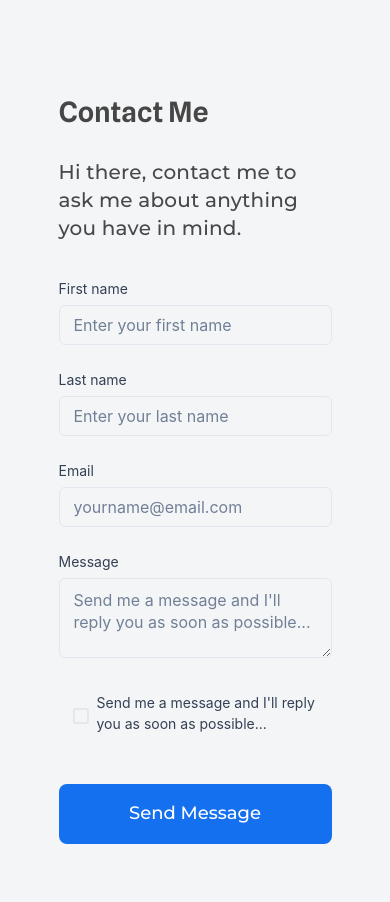
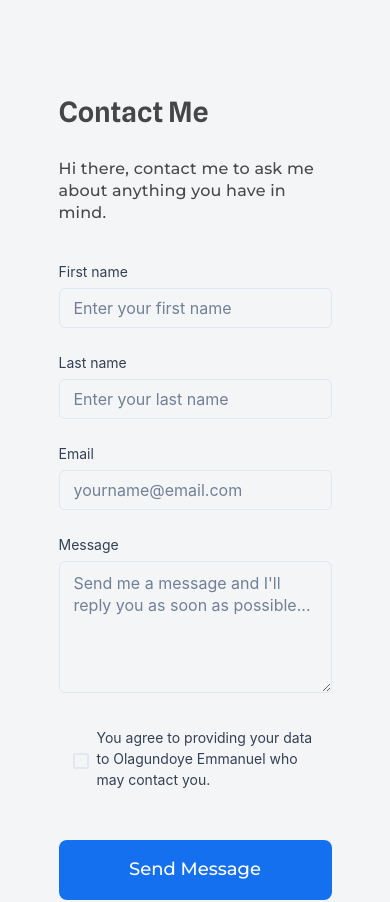
Before and after one commit to eoluwakayode34/profile-hng, a React (Vite) app: page /contact in a window 390 px wide. Shown: the top 902 px of the page. Built offline with nearby package versions, Linux system fonts and the light colour scheme.

Commit message:
feat(mobile): add responsive input for the mobile

```diff
--- a/src/component/textarea.jsx
+++ b/src/component/textarea.jsx
@@ -12,6 +12,7 @@ export function TextArea({label, placeholder}) {
         <Textarea
           value={value}
           onChange={handleChange}
+          h="132px"
           fontSize={'16px'}
           px={['14px']}
           py={['10px']}
--- a/src/pages/contact.jsx
+++ b/src/pages/contact.jsx
@@ -20,7 +20,7 @@ function Home() {
           <Flex  justifyContent={"center"}  pos="relative" w={['100%']}>
           <Flex flexDir={'column'} align="flex-start" w={['70%']}  mt="40px" py="40px" >
                 <Heading1>Contact Me</Heading1>
-                <PrimaryText fontSize={['20px']} >Hi there, contact me to ask me about anything you have in mind.</PrimaryText>
+                <PrimaryText fontSize={['16px','18px','18px','20px']} >Hi there, contact me to ask me about anything you have in mind.</PrimaryText>
                 <Flex w="100%" mt={'24px'} justify="space-between" flexWrap={"wrap"} >
           <FormInput label={"First name"} width={["100%","100%","48%","48%"]}  id={'first_name'} placeholder={"Enter your first name"} />
           <FormInput mt={['24px','24px','24px','0px','0px']} label={"Last name"}  width={["100%","100%","48%","48%"]} id={'first_name'}  placeholder={"Enter your last name"}/>
@@ -37,7 +37,7 @@ function Home() {
 
           </Flex>
                 <Flex w="100%" mt={'24px'}>
-          <CheckBox label={"Message"} placeholder={"Send me a message and I'll reply you as soon as possible..."} />
+          <CheckBox label={"terms"} id={"terms"} placeholder={"You agree to providing your data to Olagundoye Emmanuel who may contact you."} />
 
 
           </Flex>
```
